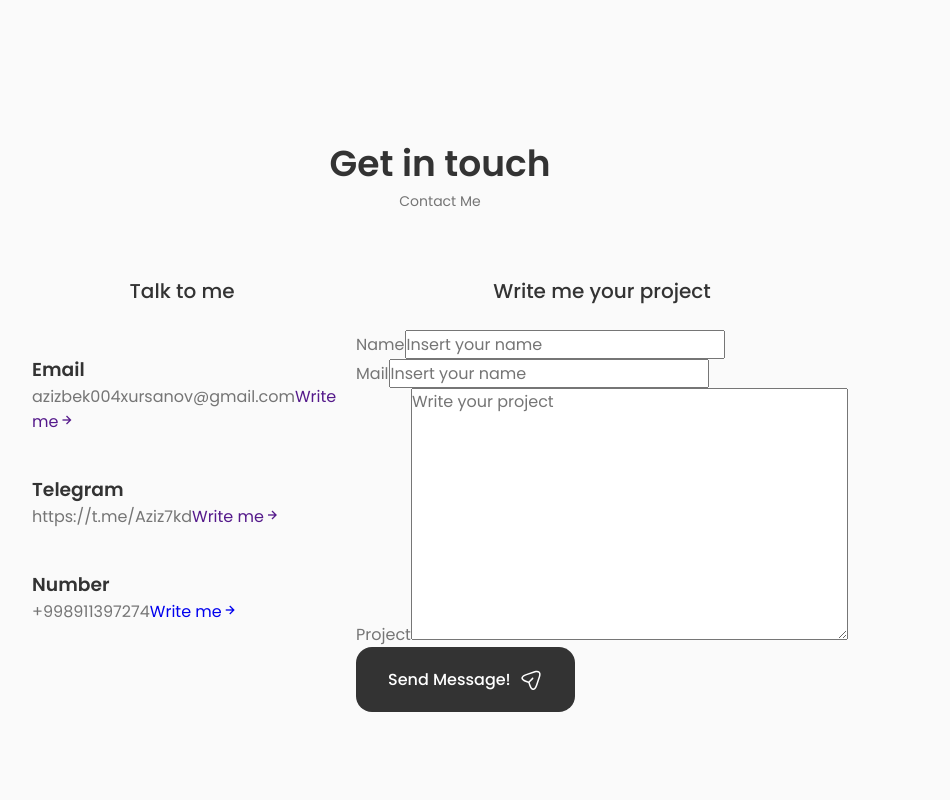
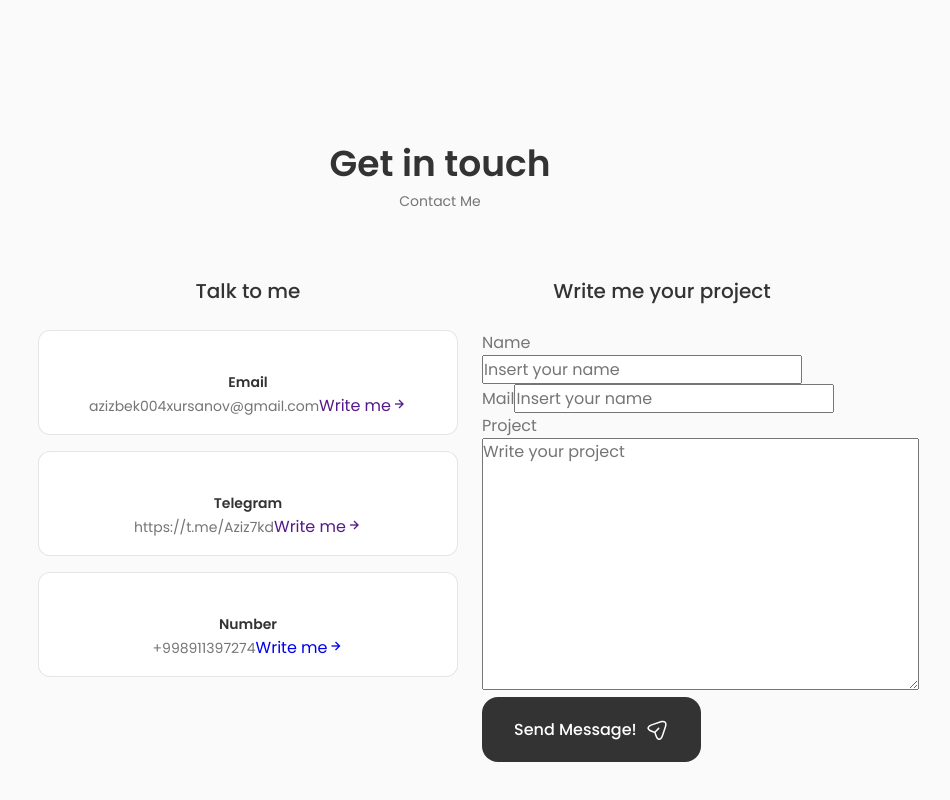
Before and after one commit to Azizbek0304/React-Portfolio, a React (Create React App) app: page / in a window 1280 px wide. Shown: the part 2698-3498 px from the top of the page, without its empty margins (200-1150 px from the left). Built offline with nearby package versions, Linux system fonts and the light colour scheme.

Commit message:
contact-css-some-part-done

```diff
--- a/src/componets/Contact/contact.css
+++ b/src/componets/Contact/contact.css
@@ -15,5 +15,28 @@
 .contact__info {
   display: grid;
   row-gap: 1rem;
-  grid-template-columns: 300px;
+  grid-template-columns: 420px;
 }
+
+.contact__card {
+  background-color: var(--container-color);
+  border: 1px solid rgba(0, 0, 0, 0.1);
+  padding: 1rem;
+  border-radius: 0.75rem;
+  text-align: center;
+}
+
+.contact__card-icon {
+  font-size: 2rem;
+  color: var(--title-color);
+  margin-bottom: var(--mb-0-25);
+}
+
+.contact__card-title,
+.contact__card-data {
+  font-size: var(--small-font-size);
+}
+
+.contact__form {
+  width: 360px;
+}
```
